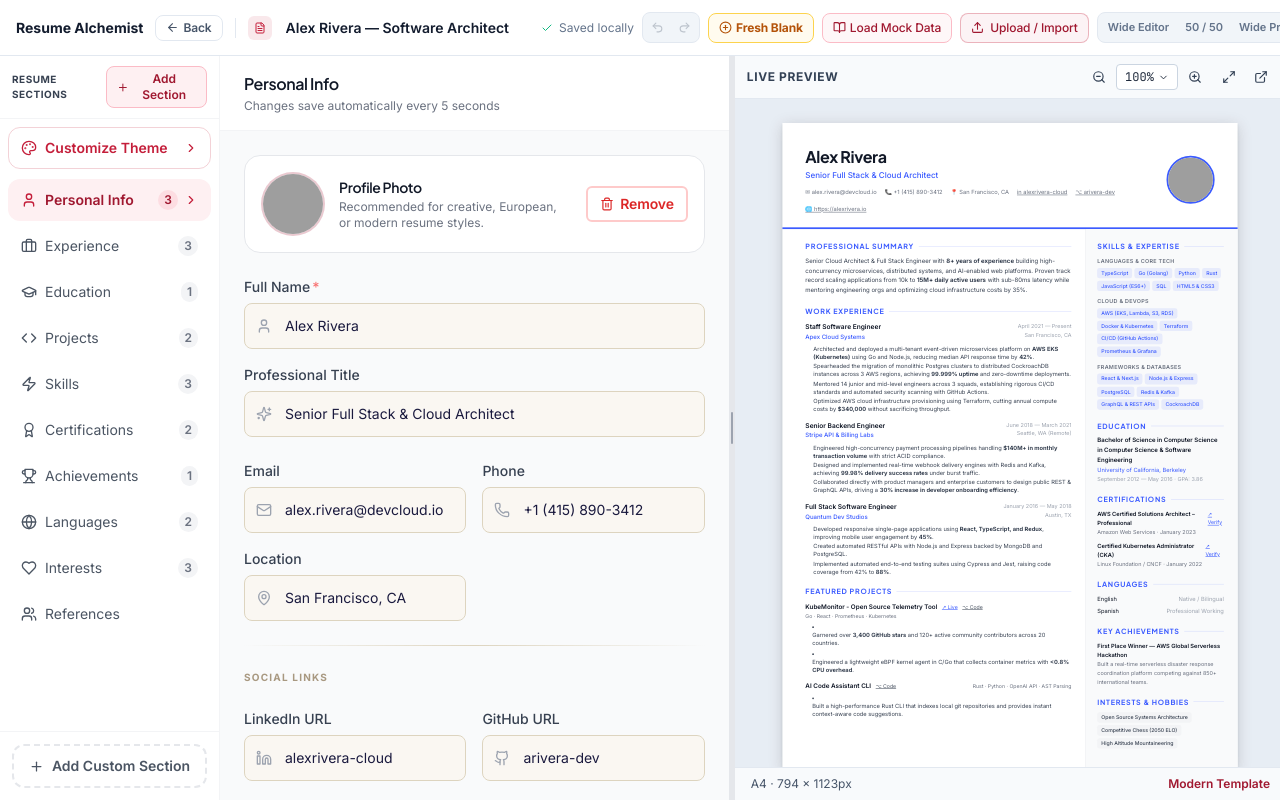
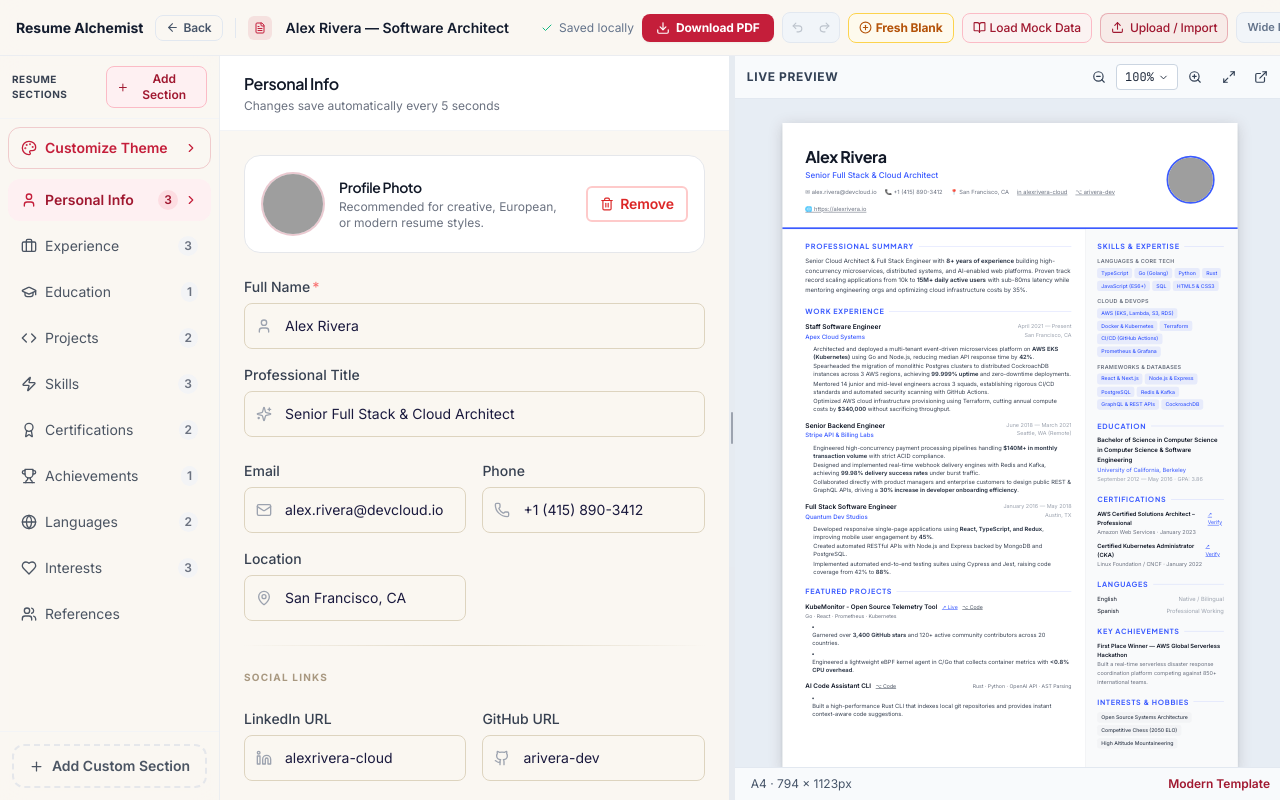
Before and after one commit to Devaansh08/resume-builder, a React (Vite) app in the folder frontend/: page /builder in a window 1280 px wide. Built offline with nearby package versions, Linux system fonts and the light colour scheme; grey boxes are pictures that could not be loaded; a web font is replaced by a local one.

Commit message:
feat: make Download PDF button fully visible right after save status and apply web theme to builder mode

```diff
--- a/frontend/src/components/builder/BuilderNavbar.tsx
+++ b/frontend/src/components/builder/BuilderNavbar.tsx
@@ -56,7 +56,7 @@ export function BuilderNavbar({
 
   return (
     <>
-      <header className="h-14 bg-white/95 dark:bg-surface-900/95 border-b border-surface-200 dark:border-surface-800 px-3 sm:px-4 flex items-center justify-between gap-2 flex-shrink-0 z-30 sticky top-0 transition-all duration-300 backdrop-blur-md overflow-x-auto scroll-smooth no-scrollbar">
+      <header className="h-14 bg-[#FAF7F2]/90 dark:bg-[#1a050b]/90 border-b border-surface-200/60 dark:border-surface-800/60 px-3 sm:px-4 flex items-center justify-between gap-2 flex-shrink-0 z-30 sticky top-0 transition-all duration-300 backdrop-blur-md overflow-x-auto scroll-smooth no-scrollbar">
         <div className="flex items-center gap-1.5 sm:gap-3 flex-shrink-0">
           <button
             onClick={() => navigate('/')}
@@ -119,7 +119,21 @@ export function BuilderNavbar({
           )}
         </div>
 
-        <div className="flex items-center gap-1.5 sm:gap-2 ml-auto shrink-0 w-max py-1 transition-all duration-300">
+        <div
+          className="flex items-center gap-1.5 sm:gap-2 ml-auto shrink-0 py-1 transition-all duration-300"
+          style={{ width: 'max-content', flexShrink: 0 }}
+        >
+          {/* Download PDF (High-priority action right next to Save status, 100% full visible without truncation) */}
+          <button
+            onClick={handleDownloadPDF}
+            style={{ flexShrink: 0, whiteSpace: 'nowrap' }}
+            className="btn btn-sm gap-1.5 text-xs font-bold px-3.5 py-1.5 rounded-lg bg-brand-500 text-white hover:bg-brand-600 transition-colors shadow-sm shrink-0 whitespace-nowrap flex items-center select-none"
+            title="Download high-quality PDF resume"
+          >
+            <Download size={14} className="shrink-0" />
+            <span>Download PDF</span>
+          </button>
+
           {/* Undo / Redo Buttons */}
           <div className="flex items-center gap-0.5 bg-surface-100 dark:bg-surface-800/60 rounded-lg p-0.5 border border-surface-200 dark:border-surface-700/50 shrink-0">
             <button
@@ -272,16 +286,7 @@ export function BuilderNavbar({
             <span>ATS Score</span>
           </button>
 
-          {/* Download PDF */}
-          <button
-            onClick={handleDownloadPDF}
-            className="btn btn-sm gap-1.5 text-xs font-semibold px-3 py-1.5 rounded-lg bg-brand-500 text-white hover:bg-brand-600 transition-colors shadow-sm shrink-0 whitespace-nowrap flex items-center"
-          >
-            <Download size={14} />
-            <span>Download PDF</span>
-          </button>
-
-          {/* Right trailing spacer to guarantee Download button is 100% visible with breathing room */}
+          {/* Right trailing spacer to guarantee buttons are 100% visible with breathing room */}
           <div className="w-3 sm:w-4 shrink-0" />
         </div>
 
--- a/frontend/src/pages/Builder.tsx
+++ b/frontend/src/pages/Builder.tsx
@@ -135,7 +135,13 @@ export default function BuilderPage() {
   }
 
   return (
-    <div className={`flex flex-col h-screen bg-gray-100 dark:bg-transparent overflow-hidden ${isDragging ? 'select-none cursor-col-resize' : ''}`}>
+    <div className={`flex flex-col h-screen transition-colors duration-300 bg-[#FAF7F2] dark:bg-gradient-to-br dark:from-[#2a0812] dark:via-[#140609] dark:to-[#080204] text-surface-900 dark:text-surface-100 relative overflow-hidden ${isDragging ? 'select-none cursor-col-resize' : ''}`}>
+      {/* Animated Dark Red Gradient Glow matching Web Theme */}
+      <div className="hidden dark:block absolute inset-0 pointer-events-none z-0 overflow-hidden">
+        <div className="absolute -top-[20%] left-[15%] w-[600px] h-[600px] rounded-full bg-gradient-to-tr from-brand-600/25 via-rose-600/15 to-transparent blur-3xl animate-pulse-slow" />
+        <div className="absolute top-[40%] -right-[10%] w-[500px] h-[500px] rounded-full bg-gradient-to-bl from-red-700/20 via-brand-500/10 to-transparent blur-3xl animate-pulse-slow" style={{ animationDelay: '2s' }} />
+      </div>
+
       {/* ── Builder Navbar ─────────────────────────────────────────── */}
       <BuilderNavbar
         resume={currentResume}
@@ -148,10 +154,10 @@ export default function BuilderPage() {
       />
 
       {/* ── 3-Panel Layout ─────────────────────────────────────────── */}
-      <div className="flex flex-col md:flex-row flex-1 overflow-hidden relative min-w-0">
+      <div className="flex flex-col md:flex-row flex-1 overflow-hidden relative min-w-0 z-10">
 
         {/* Left/Top: Section Sidebar */}
-        <div className={`${isMobilePreview ? 'hidden' : 'flex'} w-full md:w-[220px] flex-shrink-0 bg-white dark:bg-surface-900 border-b md:border-b-0 md:border-r border-gray-100 dark:border-surface-800 flex-col z-10 md:h-full h-auto max-h-[60px] md:max-h-none overflow-hidden`}>
+        <div className={`${isMobilePreview ? 'hidden' : 'flex'} w-full md:w-[220px] flex-shrink-0 bg-[#FAF7F2]/80 dark:bg-[#1a050b]/80 backdrop-blur-md border-b md:border-b-0 md:border-r border-surface-200/60 dark:border-surface-800/60 flex-col z-10 md:h-full h-auto max-h-[60px] md:max-h-none overflow-hidden`}>
           <SectionSidebar
             activeSection={activeSection}
             onSectionChange={setActiveSection}
@@ -160,12 +166,13 @@ export default function BuilderPage() {
 
         {/* Editor & Preview Split Area */}
         <div
+          id="split-container"
           className="flex-1 flex flex-col lg:flex-row overflow-hidden min-w-0 h-full relative"
           style={{ '--editor-width': `${editorPct}%` } as React.CSSProperties}
         >
           {/* Center: Editor Form */}
           <div
-            className={`${isMobilePreview ? 'hidden' : 'flex'} min-w-0 flex-1 lg:flex-none flex-col overflow-hidden bg-gray-50 dark:bg-transparent editor-resizable-panel`}
+            className={`${isMobilePreview ? 'hidden' : 'flex'} min-w-0 flex-1 lg:flex-none flex-col overflow-hidden bg-transparent editor-resizable-panel z-10`}
             style={isMobilePreview ? { width: '100%' } : undefined}
           >
             <EditorPanel
@@ -178,7 +185,7 @@ export default function BuilderPage() {
           {!isMobilePreview && (
             <div
               onMouseDown={handleMouseDown}
-              className={`hidden lg:flex w-1.5 hover:w-2 hover:bg-brand-500 cursor-col-resize transition-colors flex-shrink-0 z-20 items-center justify-center ${isDragging ? 'bg-brand-500 w-2' : 'bg-gray-200 dark:bg-surface-800'}`}
+              className={`hidden lg:flex w-1.5 hover:w-2 hover:bg-brand-500 cursor-col-resize transition-colors flex-shrink-0 z-20 items-center justify-center ${isDragging ? 'bg-brand-500 w-2' : 'bg-surface-200/80 dark:bg-surface-800/80'}`}
               title="Drag to resize Editor / Preview split"
             >
               <div className="w-0.5 h-8 bg-gray-400 dark:bg-gray-600 rounded-full" />
@@ -187,7 +194,7 @@ export default function BuilderPage() {
 
           {/* Right: Live Preview */}
           <div
-            className={`${isMobilePreview ? 'flex flex-1 w-full' : 'hidden lg:flex'} flex-col bg-gray-200 dark:bg-surface-800 overflow-hidden min-w-0 preview-resizable-panel`}
+            className={`${isMobilePreview ? 'flex flex-1 w-full' : 'hidden lg:flex'} flex-col bg-black/5 dark:bg-black/20 backdrop-blur-xs overflow-hidden min-w-0 preview-resizable-panel z-10`}
             style={isMobilePreview ? { width: '100%' } : undefined}
           >
             <PreviewPanel
```
